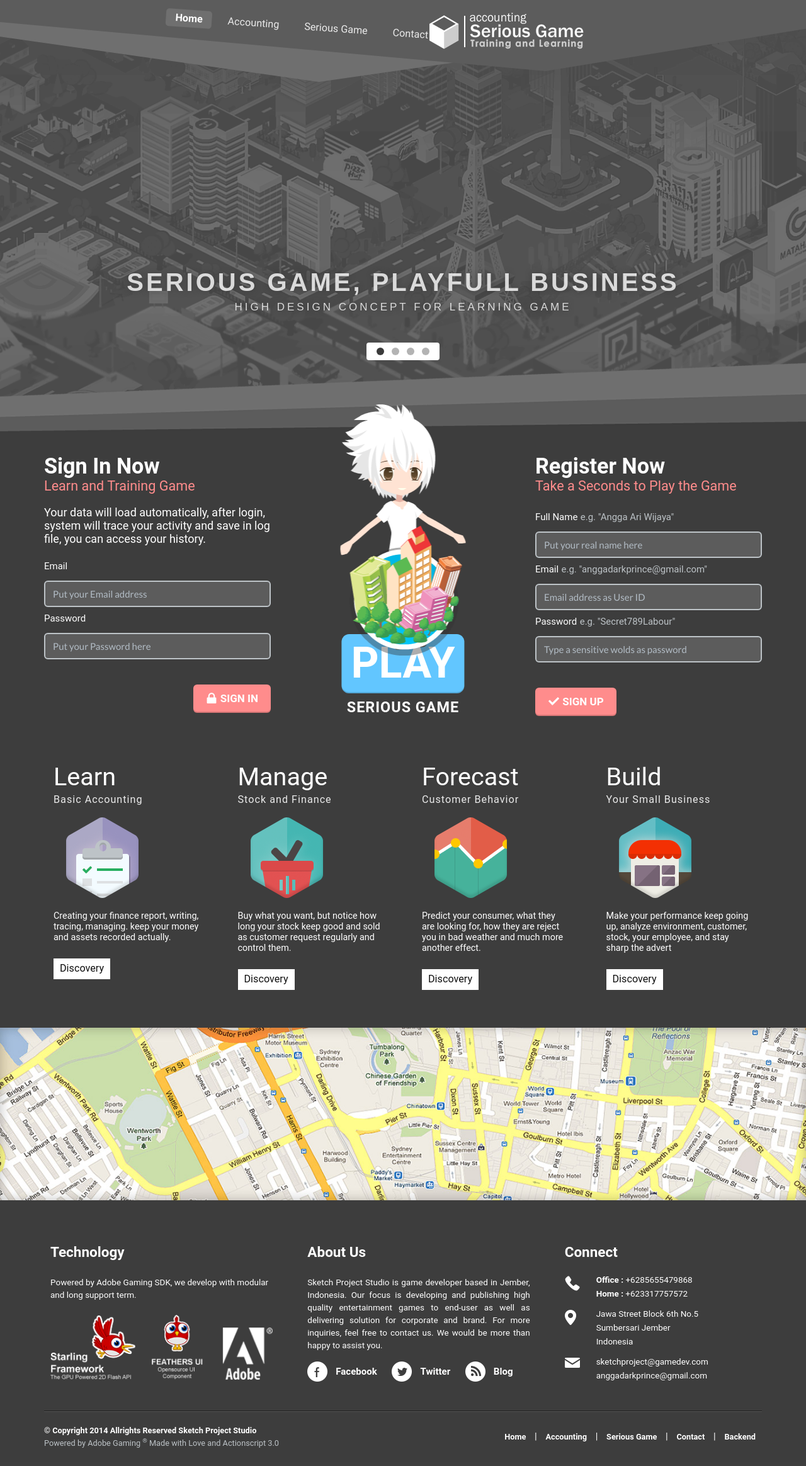
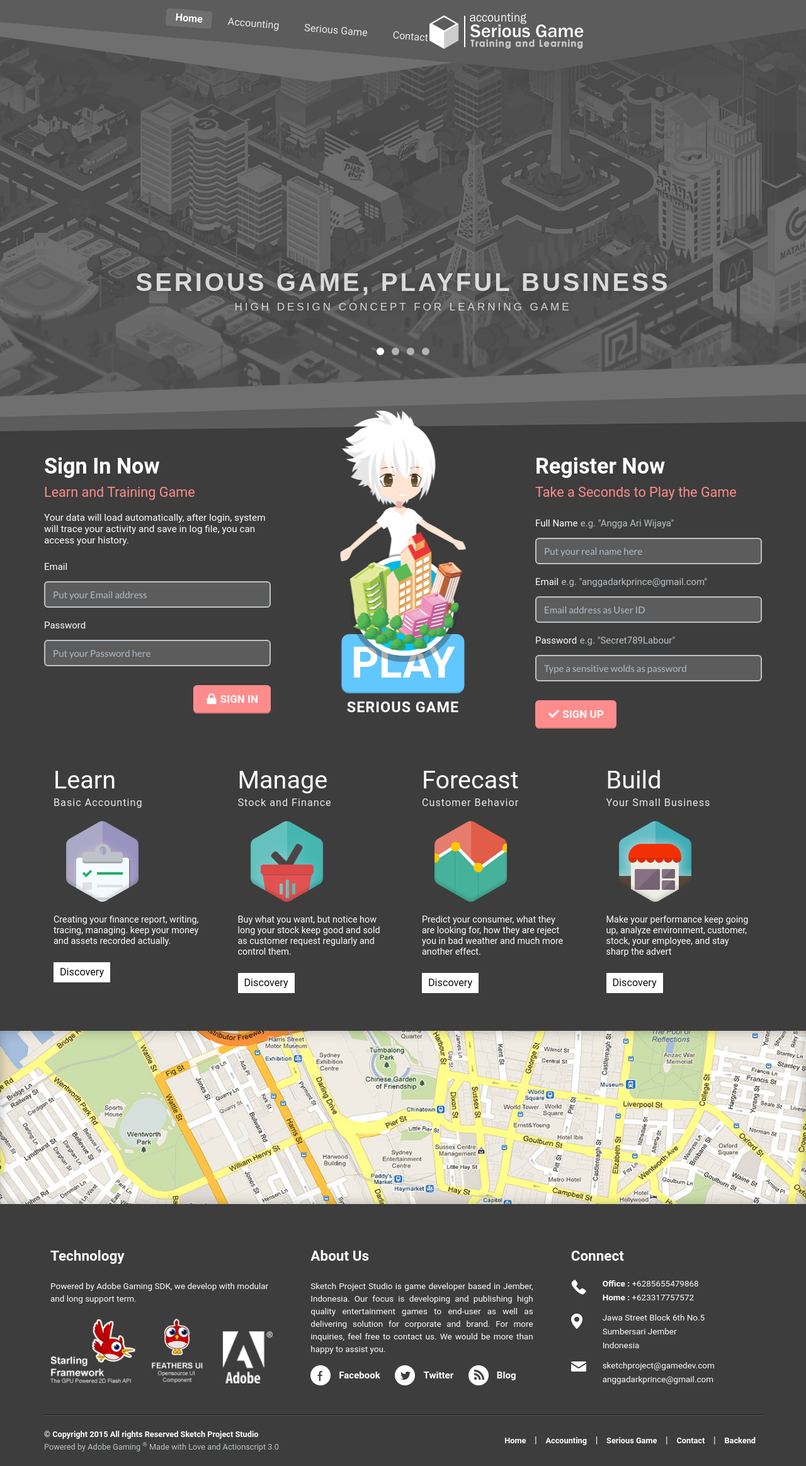
Before and after one commit to anggadarkprince/web-businesscareer, a PHP site: page /businesscareer/ in a window 1280 px wide. Shown: the whole page at 63% size. Before the commit the page ends 2299 px from the top, so only its background shows below. Run offline with PHP 8.4, Linux system fonts and the light colour scheme.

Commit message:
modifying some css, change game page top image

```diff
--- a/assets/css/public.css
+++ b/assets/css/public.css
@@ -78,13 +78,13 @@
     top: 0;
 }
 .top-header > .navigation{
-    -webkit-transform: rotate(4deg);
-    -moz-transform: rotate(4deg);
-    -ms-transform: rotate(4deg);
-    transform: rotate(4deg);
+    -webkit-transform: rotate(4.7deg);
+    -moz-transform: rotate(4.7deg);
+    -ms-transform: rotate(4.7deg);
+    transform: rotate(4.7deg);
     position: absolute;
     display: block;
-    top: 20px;
+    top: 22px;
     left: 260px;
     margin-top: 5px;
     font-size: 0.9em;
@@ -167,7 +167,7 @@
 .form-menu button[type="submit"],
 .form-menu a.btn-danger{
     background: #ff8c8c;
-    margin-top: 40px;
+    margin-top: 20px;
     padding: 10px 20px;
     font-weight: bold;
 }
@@ -178,7 +178,7 @@
 }
 .form-menu h1{
     font-size: 1.9em;
-    margin: 0;
+    margin: 0 0 10px;
 }
 .form-menu h3{
     font-size: 1.2em;
@@ -187,8 +187,11 @@
     font-weight: normal;
 }
 .form-menu p{
-    font-size: 1em;
+    font-size: 0.85em;
     line-height: normal;
+}
+.form-menu .control-group{
+    margin-bottom: 10px;
 }
 .form-menu .form-control:focus {
     border-color: #ff8c8c;
@@ -199,7 +202,7 @@
 }
 .form-menu .menu-play > .avatar{
     position: absolute;
-    top: -80px;
+    top: -70px;
     left: 50%;
     -webkit-transform:translate(-50%);
     -moz-transform:translate(-50%);
@@ -239,6 +242,9 @@
 .form-menu .basic-information .form-group{
     margin-bottom: 0;
 }
+.form-menu .basic-information label{
+    font-size: 0.8em;
+}
 .avatar-player-wrapper{
     border-radius: 50%;
     border: rgba(0,0,0,0.1) 10px solid;
@@ -248,7 +254,7 @@
 }
 
 .avatar-player{
-    border:#81a249 8px solid;
+    border:#ff8c8c 8px solid;
 	width:145px;
 	margin:auto;
 }
@@ -314,11 +320,13 @@
     font-size: 1.2em;
     margin-bottom: 3px;
 }
-.main-article article,
-.main-article p{
-    font-size: 0.85em;
+.main-article article{
     margin-bottom: 3px;
     color: #eaeaea;
+}
+.main-article p,
+.main-article li{
+    font-size: 0.85em;
 }
 .main-article .well{
     color: #202020;
@@ -373,7 +381,7 @@
 
 footer .technology,
 footer .about{
-    margin-right: 25px;
+    margin-right: 30px;
 }
 footer .technology > p{
     margin-bottom: 20px;
@@ -549,6 +557,10 @@
     color: #888888;
 }
 
+.modal-title{
+    font-size: 20px;
+}
+
 /* Medium */
 @media (min-width: 992px) and (max-width: 1199px) {
     .top-header > .navigation{
--- a/assets/extended/SmoothSlides/smoothslides.theme.css
+++ b/assets/extended/SmoothSlides/smoothslides.theme.css
@@ -38,8 +38,6 @@
     display: inline-block;
     font-size: 20px;
     padding: 5px 10px;
-    border-radius: 4px;
-    background: #fff;
 }
 .ss-paginate a:link,
 .ss-paginate a:visited {
@@ -55,7 +53,7 @@
 
 }
 .ss-current {
-    background: #3a3a3a !important;
+    background: #fff !important;
 }
 
 /* Previous & Next Buttons */
--- a/controllers/PlayerController.php
+++ b/controllers/PlayerController.php
@@ -77,7 +77,7 @@
         session_start();
         if ($model_player->check_email($_POST['reg-email'])) {
             $_SESSION['operation'] = 'error';
-            $_SESSION['message'] = 'Email has registered, please login or confirmation!';
+            $_SESSION['message'] = 'Email has registered before!';
             transport("page");
         } else {
             if ($model_player->register($data)) {
--- a/models/Log.class.php
+++ b/models/Log.class.php
@@ -40,7 +40,7 @@
     /**
      * default constructor
      */
-    function __construct()
+    public function __construct()
     {
         parent::__construct();
     }
--- a/views/frontend/elements/footer.php
+++ b/views/frontend/elements/footer.php
@@ -41,7 +41,7 @@
         <hr>
         <div class="row footer-bottom">
             <div class="col-md-6">
-                <p><strong>&copy Copyright 2014 Allrights Reserved Sketch Project Studio</strong></p>
+                <p><strong>&copy Copyright <?=date("Y")?> All rights Reserved Sketch Project Studio</strong></p>
                 <p class="text-muted">Powered by Adobe Gaming <sup>®</sup> Made with Love and Actionscript 3.0</p>
             </div>
             <div class="col-md-6 text-right">
--- a/views/frontend/elements/index_confirm.php
+++ b/views/frontend/elements/index_confirm.php
@@ -12,7 +12,7 @@
                 </div>
                 <div class="col-md-8 col-sm-8 col-xs-8">
                     <h1>Registration Complete</h1>
-                    <h3>Thank for join, enjoy playful business</h3>
+                    <h3>Thanks for joining us, enjoy playful business</h3>
                     <p>User has been confirmed. Thank-You!!, <a href="<?=$this->framework->url->get_base_url()?>">click here</a> to login</p>
                 </div>
             </div>
--- a/views/frontend/elements/index_home.php
+++ b/views/frontend/elements/index_home.php
@@ -3,7 +3,7 @@
     <section class="featured hidden-xs">
         <div class="cover">
             <div class="ss-slides">
-                <div class="ss-slide" title="Serious Game, Playfull Business" data-subtitle="High Design Concept for Learning Game">
+                <div class="ss-slide" title="Serious Game, Playful Business" data-subtitle="High Design Concept for Learning Game">
                     <img src="<?=$this->framework->url->get_base_url()?>/assets/images/layout/cover1.png" class="img-responsive center-block">
                 </div>
                 <div class="ss-slide" title="Application Snap Screenshot" data-subtitle="High Design Concept for Learning Game">
@@ -42,7 +42,7 @@
 
                     <div class="alert alert-danger alert-block pam" style="margin-top: 20px">
                         <button type="button" class="close" data-dismiss="alert">×</button>
-                        <small><?php echo $_SESSION['message']; ?></small>
+                        <p class="small"><?php echo $_SESSION['message']; ?></p>
                     </div>
 
                 <?php
--- a/views/frontend/elements/index_registered.php
+++ b/views/frontend/elements/index_registered.php
@@ -12,7 +12,7 @@
                 </div>
                 <div class="col-md-8 col-sm-8 col-xs-8">
                     <h1>Register Failed</h1>
-                    <h3>Take a Seconds to Play the Game</h3>
+                    <h3>Take a Second to Play the Game</h3>
                     <p><a href="<?=$this->framework->url->get_base_url()?>">Click here to registration again</a></p>
                 </div>
             </div>
@@ -25,8 +25,8 @@
                     <span class="fui-check-inverted" style="font-size: 4em"></span>
                 </div>
                 <div class="col-md-8 col-sm-8 col-xs-8">
-                    <h1>Email Confirm Request</h1>
-                    <h3>Take a Seconds to Play the Game</h3>
+                    <h1>Request a Email Confirmation</h1>
+                    <h3>Take a Second to Play the Game</h3>
                     <p>Thanks <?php
                         if(isset($email)){
                             echo $email;
--- a/views/frontend/game.php
+++ b/views/frontend/game.php
@@ -61,7 +61,7 @@
             <header class="game-header">
                 <div class="row">
                     <div class="col-md-7">
-                        <a href="<?=$this->framework->url->get_base_url()?>"><img src="<?=$this->framework->url->get_base_url()?>/assets/images/layout/logo-support.png" width="600" class="img-responsive"></a>
+                        <a href="<?=$this->framework->url->get_base_url()?>"><img src="<?=$this->framework->url->get_base_url()?>/assets/images/layout/logo-support.png" width="380" class="img-responsive"></a>
                     </div>
                     <div class="col-md-5">
                         <ul class="list-inline social-links">
@@ -124,11 +124,9 @@
                     <li><a href="<?=$this->framework->url->get_base_url()?>/page/privacy">Privacy</a></li>
                     <li><a href="<?=$this->framework->url->get_base_url()?>/page/disclaimer">Disclaimer</a></li>
                     <li><a href="<?=$this->framework->url->get_base_url()?>/page/agreement">Agreement</a></li>
-                    <li><a href="<?=$this->framework->url->get_base_url()?>/page/faq">Help &amp; FAQ</a></li>
-                    <li><a href="<?=$this->framework->url->get_base_url()?>/page/sign">Search</a></li>
                     <li><a href="<?=$this->framework->url->get_base_url()?>/page/contact">Contact</a></li>
                 </ul>
-                <p>All work copyright of respective owner, &copy 2014 SeriousGame.Inc, made with <span class="glyphicon glyphicon-heart"></span> and Actionscript 3.0</p>
+                <p>&copy <?=date("Y")?> SeriousGame.Inc, made with <span class="glyphicon glyphicon-heart"></span> and Actionscript 3.0</p>
             </footer>
         </div>
 
--- a/views/frontend/modals/gamelogin.php
+++ b/views/frontend/modals/gamelogin.php
@@ -1,4 +1,4 @@
-<!-- Delete Modal -->
+<!-- Play Modal -->
 <div class="modal fade" id="gameLogin" tabindex="-1" role="dialog" aria-labelledby="myModalLabel" aria-hidden="true">
     <div class="modal-dialog">
         <div class="modal-content">
@@ -12,13 +12,13 @@
                         <img src="<?=$this->framework->url->get_base_url()?>/assets/images/layout/gamelogo.png" class="img-responsive pal">
                     </div>
                     <div class="col-md-7">
-                        <small>SeriousGame.Inc provide best practice learning and training game, Business Career The Game is product which give player excellent experience with financial transaction.</small>
-                        <p class="mtl">Please <span class="text-primary">Login</span> first or <span class="text-primary">Register</span> new Account</p>
+                        <p class="small">SeriousGame.Inc provide best practice learning and training game, Business Career The Game is product which give player excellent experience with financial transaction.</p>
+                        <p class="small mtl">Please <span class="text-primary">Login</span> first or <span class="text-primary">Register</span> new Account</p>
                     </div>
                 </div>
             </div>
             <div class="modal-footer">
-                <button type="button" class="btn btn-default" data-dismiss="modal">LET'S PLAY</button>
+                <button type="button" class="btn btn-primary" data-dismiss="modal">LET'S PLAY</button>
             </div>
         </div>
     </div>
--- a/views/frontend/modals/uploadprofile.php
+++ b/views/frontend/modals/uploadprofile.php
@@ -1,4 +1,4 @@
-<!-- Delete Modal -->
+<!-- Update Profile Modal -->
 <div class="modal fade" id="uploadProfile" tabindex="-1" role="dialog" aria-labelledby="myModalLabel" aria-hidden="true">
     <div class="modal-dialog">
         <div class="modal-content">
--- a/views/frontend/pages/index.php
+++ b/views/frontend/pages/index.php
@@ -16,4 +16,3 @@
                     break;
             }
         }
-    ?>
```
Also changed, not shown: models/Player.class.php (+4 -4 lines), views/frontend/pages/accounting.php (+21 -8 lines), assets/images/layout/logo-support.png.
